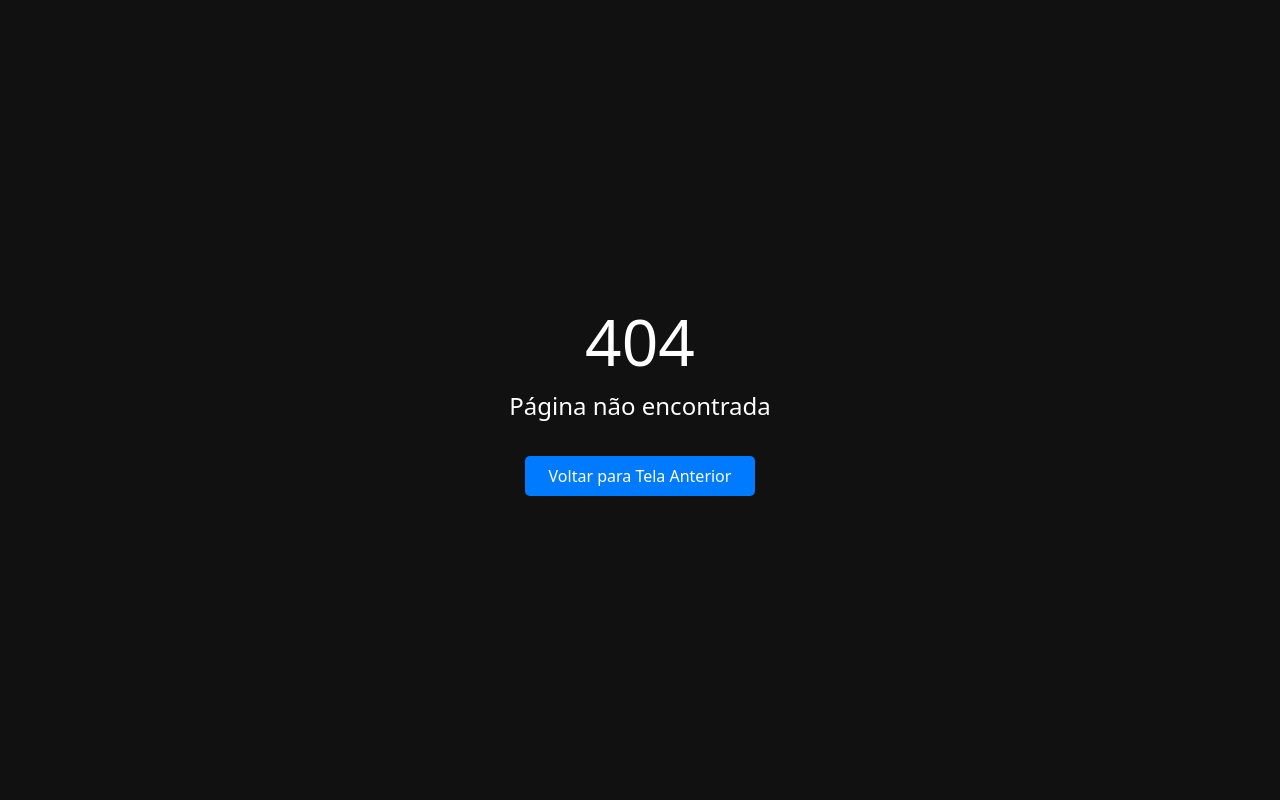
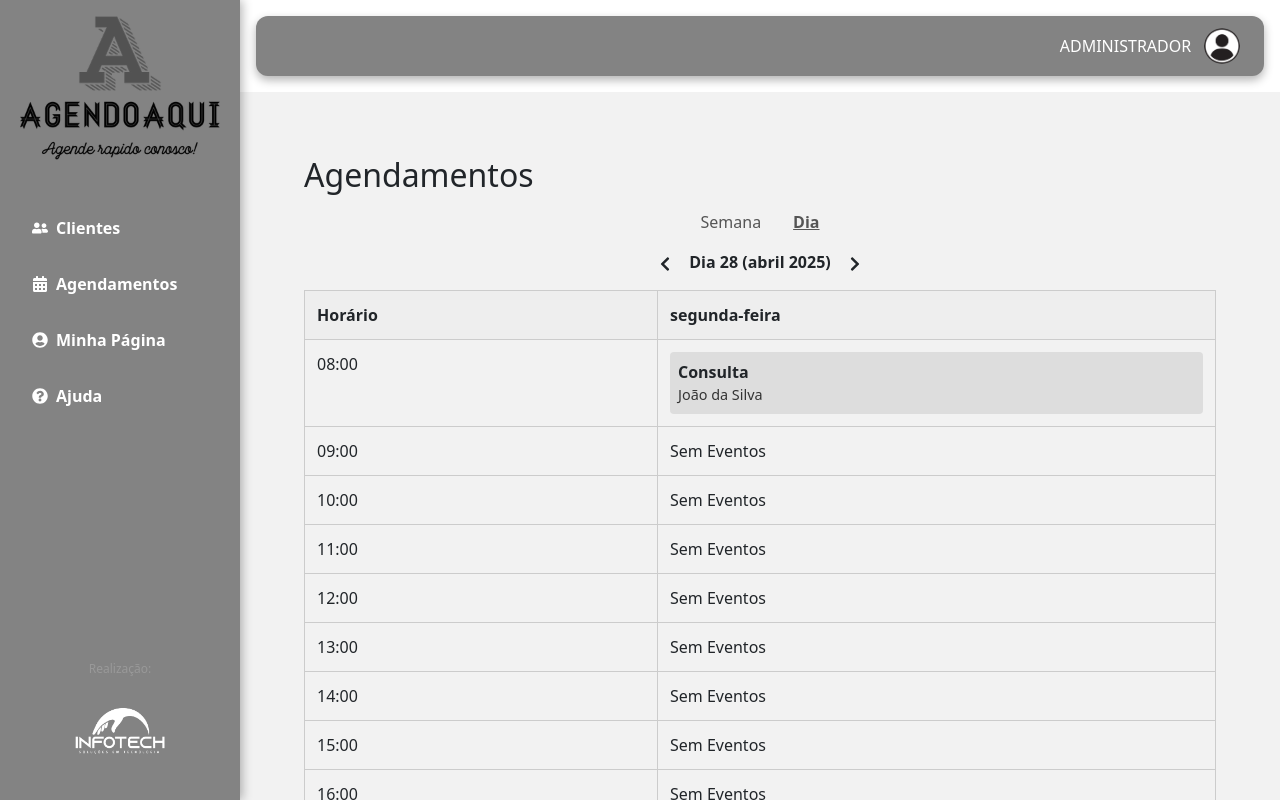
Before and after one commit to InfoTech-PR/AGENDOAQUI-WEB, a React (Vite) app: page /admin in a window 1280 px wide. Before the commit this address had no page. Built offline with nearby package versions, Linux system fonts and the light colour scheme.

Commit message:
tela de admin do RF03 ok

```diff
--- a/package.json
+++ b/package.json
@@ -12,6 +12,7 @@
   "dependencies": {
     "axios": "^1.8.4",
     "bootstrap": "^5.3.5",
+    "date-fns": "^4.1.0",
     "meu-site-react": "file:",
     "polished": "^4.3.1",
     "react": "^19.0.0",
--- a/src/components/Sidebar.jsx
+++ b/src/components/Sidebar.jsx
@@ -14,7 +14,7 @@ export default function Sidebar({ isOpen, onClose }) {
 
   useEffect(() => {
     const user = JSON.parse(localStorage.getItem("dataUser"));
-    const role = user?.user?.role || 'manager';
+    const role = user?.user?.role || 'client';
     const filteredMenu = getMenuByRole(role);
     setMenuItems(filteredMenu);
 
--- a/src/main.jsx
+++ b/src/main.jsx
@@ -6,6 +6,17 @@ import 'bootstrap/dist/css/bootstrap.min.css';
 import { ThemeProvider } from 'styled-components'
 import theme from './styles/theme'
 
+localStorage.setItem('dataUser', JSON.stringify({
+  user: {
+    name: 'ADMINISTRADOR',
+    role: 'admin',
+  }
+  // user: {
+  //   name: 'CLIENTE',
+  //   role: 'client',
+  // }
+}));
+
 createRoot(document.getElementById('root')).render(
   <StrictMode>
     <ThemeProvider theme={theme}>
--- /dev/null
+++ b/src/pages/initials/InitialAdmin.jsx
@@ -0,0 +1,204 @@
+import { useState } from "react";
+import MainLayout from "../../layouts/MainLayout";
+import styled from "styled-components";
+import { FaChevronLeft, FaChevronRight } from "react-icons/fa";
+import { format, addDays, subDays, startOfWeek, addWeeks } from "date-fns";
+import ptBR from "date-fns/locale/pt-BR";
+import CustomModal from "../../components/CustomModal";
+
+const mockAgendamentos = [
+    { date: new Date(), hour: "08:00", service: "Consulta", client: "João da Silva" },
+    { date: new Date("2025-05-10"), hour: "12:00", service: "Consulta", client: "Mario Henrique" },
+];
+
+export default function InitialAdmin() {
+  const [currentDate, setCurrentDate] = useState(new Date());
+  const [viewMode, setViewMode] = useState("dia");
+  const [modal, setModal] = useState({ show: false, type: "info", message: "" });
+
+  const goToPrevious = () => {
+    setCurrentDate(viewMode === "dia" ? subDays(currentDate, 1) : subDays(currentDate, 7));
+  };
+
+  const goToNext = () => {
+    setCurrentDate(viewMode === "dia" ? addDays(currentDate, 1) : addDays(currentDate, 7));
+  };
+
+  const hours = Array.from({ length: 10 }, (_, i) => `${String(i + 8).padStart(2, "0")}:00`);
+
+  const renderDayView = () => (
+    <Table>
+      <thead>
+        <tr>
+          <th>Horário</th>
+          <th>{format(currentDate, "EEEE", { locale: ptBR })}</th>
+        </tr>
+      </thead>
+      <tbody>
+        {hours.map((hour) => {
+          const agendamento = mockAgendamentos.find(a =>
+            format(a.date, "yyyy-MM-dd") === format(currentDate, "yyyy-MM-dd") && a.hour === hour
+          );
+          return (
+            <tr key={hour}>
+              <td>{hour}</td>
+              <td>
+                {agendamento ? (
+                  <AgendamentoCell onClick={() => setModal({ show: true, type: "info", message: `${agendamento.service} com ${agendamento.client} às ${agendamento.hour}` })}>
+                    <strong>{agendamento.service}</strong>
+                    <div>{agendamento.client}</div>
+                  </AgendamentoCell>
+                ) : "Sem Eventos"}
+              </td>
+            </tr>
+          );
+        })}
+      </tbody>
+    </Table>
+  );
+
+  const renderWeekView = () => {
+    const start = startOfWeek(currentDate, { weekStartsOn: 1 });
+    const days = Array.from({ length: 7 }, (_, i) => addDays(start, i));
+
+    return (
+      <Table>
+        <thead>
+          <tr>
+            <th>Horário</th>
+            {days.map(day => (
+              <th key={day}>{format(day, "EE dd", { locale: ptBR })}</th>
+            ))}
+          </tr>
+        </thead>
+        <tbody>
+          {hours.map(hour => (
+            <tr key={hour}>
+              <td>{hour}</td>
+              {days.map(day => {
+                const agendamento = mockAgendamentos.find(a =>
+                  format(a.date, "yyyy-MM-dd") === format(day, "yyyy-MM-dd") && a.hour === hour
+                );
+                return (
+                  <td key={day}>
+                    {agendamento ? (
+                      <AgendamentoCell onClick={() => setModal({ show: true, type: "info", message: `${agendamento.service} com ${agendamento.client} às ${agendamento.hour}` })}>
+                        <strong>{agendamento.service}</strong>
+                        <div>{agendamento.client}</div>
+                      </AgendamentoCell>
+                    ) : "Sem Eventos"}
+                  </td>
+                );
+              })}
+            </tr>
+          ))}
+        </tbody>
+      </Table>
+    );
+  };
+
+  return (
+    <MainLayout>
+      <Container>
+        <Title>Agendamentos</Title>
+
+        <Tabs>
+          <a onClick={() => setViewMode("semana")} className={viewMode === "semana" ? "active" : ""}>Semana</a>
+          <a onClick={() => setViewMode("dia")} className={viewMode === "dia" ? "active" : ""}>Dia</a>
+        </Tabs>
+
+        <Nav>
+          <span onClick={goToPrevious}><FaChevronLeft /></span>
+          <div>
+            {viewMode === "dia"
+              ? `Dia ${format(currentDate, "dd")} (${format(currentDate, "MMMM yyyy", { locale: ptBR })})`
+              : `Semana de ${format(startOfWeek(currentDate, { weekStartsOn: 1 }), "dd MMM", { locale: ptBR })}`}
+          </div>
+          <span onClick={goToNext}><FaChevronRight /></span>
+        </Nav>
+
+        {viewMode === "dia" ? renderDayView() : renderWeekView()}
+
+        <CustomModal
+          show={modal.show}
+          type={modal.type}
+          message={modal.message}
+          onHide={() => setModal({ ...modal, show: false })}
+        />
+      </Container>
+    </MainLayout>
+  );
+}
+
+const Container = styled.div`
+  padding: 2rem;
+`;
+
+const Title = styled.h2`
+  margin-bottom: 1rem;
+`;
+
+const Nav = styled.div`
+  display: flex;
+  justify-content: center;
+  align-items: center;
+  gap: 1rem;
+  font-weight: bold;
+  margin-bottom: 1rem;
+  user-select: none;
+
+  svg {
+    cursor: pointer;
+  }
+`;
+
+const Tabs = styled.div`
+  display: flex;
+  justify-content: center;
+  gap: 2rem;
+  margin-bottom: 1rem;
+  user-select: none;
+
+  a {
+    cursor: pointer;
+    color: #555;
+    text-decoration: none;
+
+    &.active {
+      font-weight: bold;
+      text-decoration: underline;
+    }
+  }
+`;
+
+const Table = styled.table`
+  width: 100%;
+  border-collapse: collapse;
+
+  th, td {
+    border: 1px solid #ccc;
+    padding: 0.75rem;
+    text-align: left;
+    vertical-align: top;
+  }
+
+  th {
+    background-color: #eee;
+  }
+`;
+
+const AgendamentoCell = styled.div`
+  background-color: #ddd;
+  padding: 0.5rem;
+  border-radius: 4px;
+  cursor: pointer;
+
+  strong {
+    display: block;
+  }
+
+  div {
+    font-size: 0.9rem;
+    color: #333;
+  }
+`;
--- a/src/pages/initials/InitialBusiness.jsx
+++ b/src/pages/initials/InitialBusiness.jsx
@@ -697,24 +697,13 @@ const Styled = {
 		flex-wrap: wrap;
 	`,
 
-	ContactItem: styled.div`
-		font-size: 1rem;
-		display: flex;
-		align-items: center;
-		gap: 0.5rem;
-		color: #fff;
-
-		span {
-			color: ${({ theme }) => theme.colors.text};
-		}
-	`,
-
 	ContactItem: styled.a`
 		display: flex;
 		align-items: center;
 		gap: 0.5rem;
 		color: inherit;
 		text-decoration: none;
+		color: #fff;
 
 		&:hover {
 			text-decoration: none;
@@ -726,13 +715,6 @@ const Styled = {
 
 	ReviewsSection: styled.section`
     padding: 2rem;
-  `,
-
-  Title: styled.h2`
-    font-size: 1.8rem;
-    font-weight: bold;
-    margin-bottom: 1rem;
-    text-align: center;
   `,
 
   Stats: styled.div`
--- a/src/routes/AppRoutes.jsx
+++ b/src/routes/AppRoutes.jsx
@@ -10,6 +10,7 @@ import ResetPassword from "../pages/ResetPassword";
 import NewPasswordReset from "../pages/NewPasswordReset";
 import PrivateRoute from "./PrivateRoute";
 import InitialBusiness from "../pages/initials/InitialBusiness";
+import InitialAdmin from "../pages/initials/InitialAdmin";
 
 export default function AppRoutes() {
     return (
@@ -24,6 +25,9 @@ export default function AppRoutes() {
                 <Route path="/" element={<InitialSystem />} />
                 <Route path="/business" element={<InitialBusiness />} />
 
+                <Route path="/admin" element={<InitialAdmin />} />
+                {/* <Route path="/admin" element={<PrivateRoute requiredRole="guest" ><InitialAdmin /> </PrivateRoute>} /> */}
+
                 {/* Rota de erro */}
                 <Route path="/not-authorized" element={<NotAuthorized />} />
                 <Route path="*" element={<NotFound />} />
--- a/src/utils/menu.js
+++ b/src/utils/menu.js
@@ -1,24 +1,37 @@
-import { MdAlternateEmail } from "react-icons/md";
-import { TbLayoutDashboardFilled } from "react-icons/tb";
-import { FaUserPlus } from "react-icons/fa";
-import { GiPlantsAndAnimals } from "react-icons/gi";
+import { FaUserFriends, FaCalendarAlt, FaUserCircle, FaQuestionCircle } from "react-icons/fa";
 
 const menu = [
-    {
-        label: "Dashboards",
-        path: "/dashboards",
-        icon: TbLayoutDashboardFilled,
-        subItems: [
-            { label: "Resultados do Monitoramento", path: "/dashboards/control", icon: GiPlantsAndAnimals },
-        ]
-    },
+  {
+    label: "Clientes",
+    path: "/admin/clientes",
+    icon: FaUserFriends,
+    role: "admin",
+  },
+  {
+    label: "Agendamentos",
+    path: "/admin/agendamentos",
+    icon: FaCalendarAlt,
+    role: "admin",
+  },
+  {
+    label: "Minha Página",
+    path: "/admin/minha-pagina",
+    icon: FaUserCircle,
+    role: "admin",
+  },
+  {
+    label: "Ajuda",
+    path: "/admin/ajuda",
+    icon: FaQuestionCircle,
+    role: "admin",
+  },
 ];
 
 export const getMenuByRole = (role) => {
-    return menu.filter(item => {
-        if (item.label === "Pedidos" && role !== "manager") return false;
-        return true;
-    });
+  return menu.filter(item => {
+    if (item.role && item.role !== role) return false;
+    return true;
+  });
 };
 
 export default menu;
```
Lines whose indentation alone changed are shown as unchanged.
